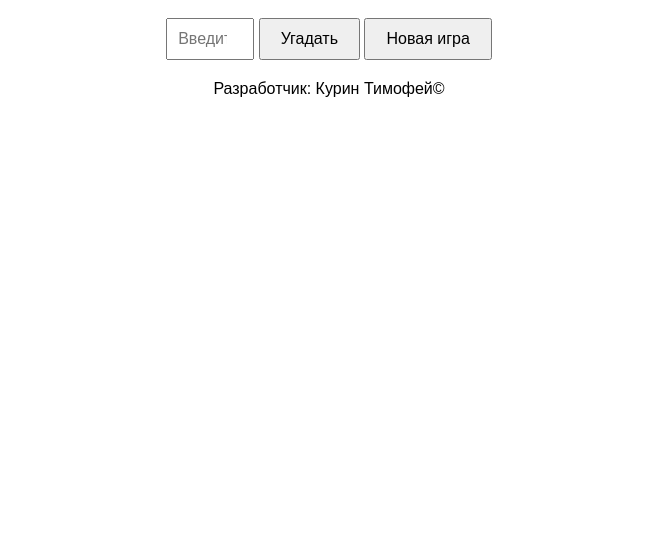
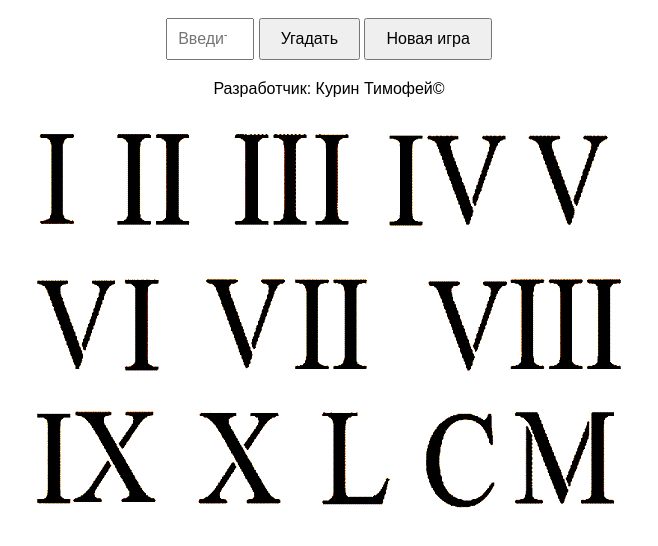
Before and after one commit to Timofey760/game, a plain HTML site: page index.html in a window 1280 px wide. Shown: the part 90-636 px from the top of the page, without its empty margins (311-969 px from the left). Drawn offline with Linux system fonts and the light colour scheme.

Commit message:
добавил картинку

```diff
--- a/index.html
+++ b/index.html
@@ -35,6 +35,7 @@
 <div id="output"></div>
 <div id="attempts"></div>
 <div>Разработчик: Курин Тимофей&copy;</div>
+<p><img src="orig.jpg" alt="Латинские цифры"></p>
 
 <script>
 // Загадываем число от 1 до 100
@@ -90,7 +91,6 @@ function Restart(){
     window.location.reload()
 }
 
-
 </script>
 </body>
 </html>
```
Also changed, not shown: orig.jpg (added).
